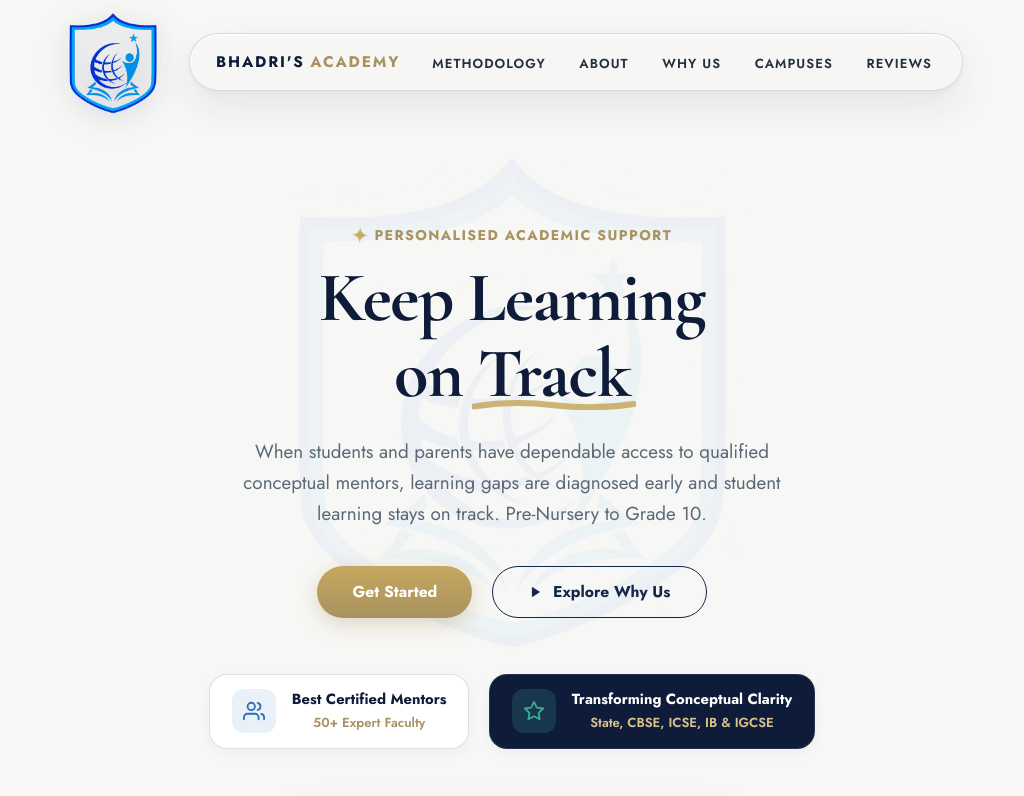
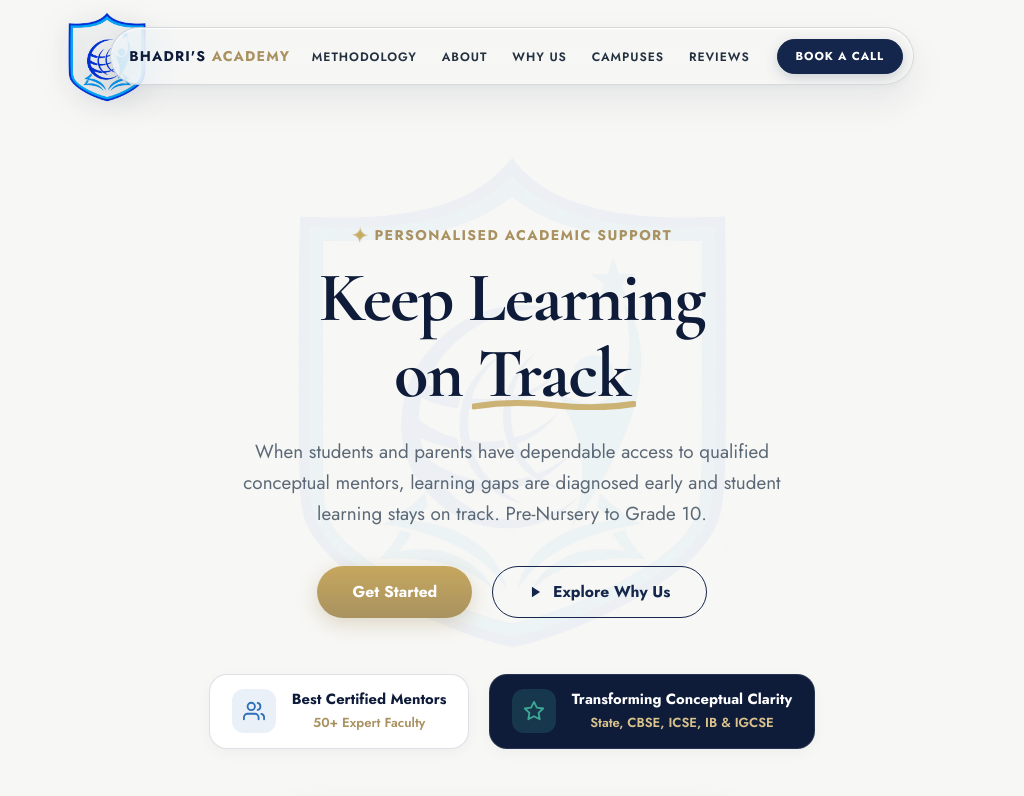
Before and after one commit to mithumohan00-ship-it/Bhadris-Academy, a React (Vite) app: page / in a window 1024 px wide. Shown: the top 796 px of the page. Built offline with nearby package versions, Linux system fonts and the light colour scheme.

Commit message:
feat(header): center navbar pill with symmetric 3-track grid and zero-overlap protection

```diff
--- a/src/components/Navbar.jsx
+++ b/src/components/Navbar.jsx
@@ -147,6 +147,9 @@ export default function Navbar({ logoVisible = true }) {
               />
             </button>
           </div>
+
+          {/* Right balancing spacer so the navbar pill is mathematically centered */}
+          <div className="header-nav-spacer" aria-hidden="true" />
         </div>
       </header>
 
--- a/src/index.css
+++ b/src/index.css
@@ -334,10 +334,10 @@ img {
 }
 
 .header-outer-container {
-  display: flex;
-  align-items: center;
-  justify-content: space-between;
-  gap: 1.5rem;
+  display: grid;
+  grid-template-columns: minmax(104px, 1fr) auto minmax(104px, 1fr);
+  align-items: center;
+  gap: clamp(0.75rem, 2vw, 1.5rem);
   max-width: var(--max-w);
   width: calc(100% - clamp(24px, 4vw, 56px));
   margin: 0 auto;
@@ -349,6 +349,7 @@ img {
   display: inline-flex;
   align-items: center;
   justify-content: center;
+  justify-self: start;
   pointer-events: auto;
   text-decoration: none;
   flex-shrink: 0;
@@ -445,6 +446,7 @@ img {
 .nav-container.fluid-glass-pill {
   pointer-events: auto;
   position: relative;
+  justify-self: center;
   overflow: hidden;
   height: 58px;
   padding: 0.35rem 0.65rem 0.35rem 1.6rem;
@@ -462,6 +464,15 @@ img {
               inset 0 1px 1.5px rgba(255, 255, 255, 0.95),
               0 2px 8px rgba(0, 0, 0, 0.04);
   transition: all var(--transition-smooth);
+}
+
+/* Right balancing spacer ensuring the centered navbar pill stays mathematically dead-center */
+.header-nav-spacer {
+  justify-self: end;
+  width: 104px;
+  height: 1px;
+  visibility: hidden;
+  pointer-events: none;
 }
 
 .fluid-glass-pill::before {
@@ -2178,12 +2189,53 @@ main {
   }
 }
 
+@media (max-width: 1200px) and (min-width: 981px) {
+  .header-outer-container {
+    grid-template-columns: minmax(92px, 1fr) auto minmax(92px, 1fr);
+    gap: 0.85rem;
+  }
+
+  .standalone-logo-outside .logo-badge {
+    width: 92px;
+    height: 92px;
+  }
+
+  .header-nav-spacer {
+    width: 92px;
+  }
+
+  .nav-container.fluid-glass-pill {
+    gap: 1.15rem;
+    padding: 0.35rem 0.65rem 0.35rem 1.15rem;
+  }
+
+  .nav-brand-title {
+    font-size: 0.88rem;
+    letter-spacing: 0.08em;
+  }
+
+  .nav-links {
+    gap: 1.15rem;
+  }
+
+  .nav-link {
+    font-size: 0.76rem;
+    padding: 0.25rem 0.2rem;
+  }
+
+  #navCta.btn {
+    padding: 0.45rem 1.1rem;
+    font-size: 0.72rem;
+  }
+}
+
 @media (max-width: 980px) {
   .header {
     top: 0.45rem;
   }
 
   .header-outer-container {
+    grid-template-columns: minmax(68px, 1fr) auto minmax(68px, 1fr);
     width: calc(100% - 1.5rem);
     gap: 0.75rem;
   }
@@ -2191,6 +2243,10 @@ main {
   .standalone-logo-outside .logo-badge {
     width: 68px;
     height: 68px;
+  }
+
+  .header-nav-spacer {
+    width: 68px;
   }
 
   .nav-container.fluid-glass-pill {
@@ -2340,6 +2396,32 @@ main {
 }
 
 @media (max-width: 480px) {
+  .header-outer-container {
+    grid-template-columns: minmax(52px, 1fr) auto minmax(52px, 1fr);
+    width: calc(100% - 1rem);
+    gap: 0.5rem;
+  }
+
+  .standalone-logo-outside .logo-badge {
+    width: 52px;
+    height: 52px;
+  }
+
+  .header-nav-spacer {
+    width: 52px;
+  }
+
+  .nav-container.fluid-glass-pill {
+    height: 44px;
+    padding: 0.25rem 0.65rem;
+    gap: 0.65rem;
+  }
+
+  .nav-brand-title {
+    font-size: 0.8rem;
+    letter-spacing: 0.06em;
+  }
+
   .why-carousel-section {
     padding: 2.5rem 0;
   }
```
